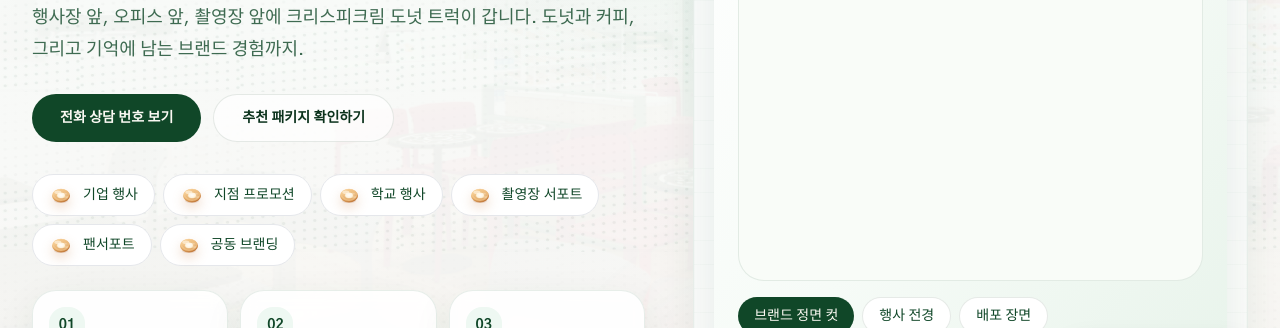
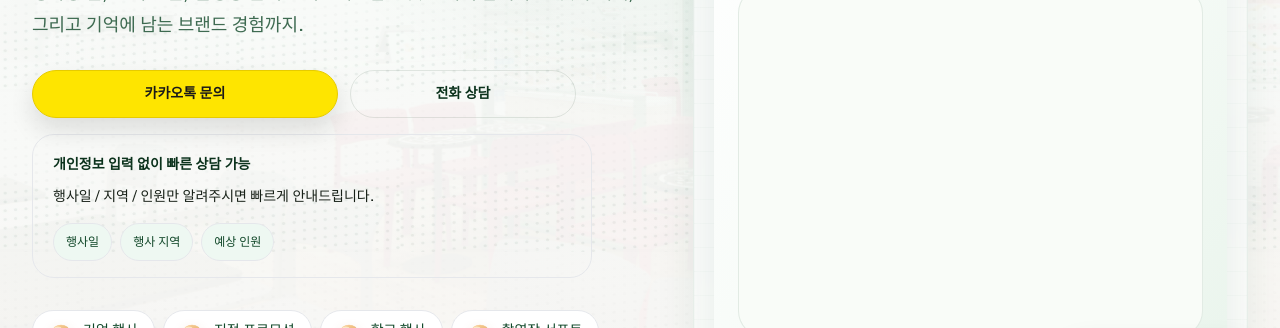
Before and after one commit to oreo4885-max/kkd-catering-landing, a Next.js app: page / in a window 1280 px wide. Shown: the part 388-716 px from the top of the page. Built offline with nearby package versions, Linux system fonts and the light colour scheme; no server answers.

Commit message:
전화 카카오 문의 동선 강화 및 상담 안내 정리

```diff
--- a/app/content.ts
+++ b/app/content.ts
@@ -388,7 +388,7 @@
 
   bottomCta: {
     title: "행사에 맞는 도넛트럭 상담을 바로 시작해 보세요",
-    description: "지역 담당 번호로 직접 연결해 행사일, 지역, 예상 인원 기준으로 빠르게 상담을 진행하실 수 있습니다.",
+    description: "전화 상담과 카카오톡 문의 중 편한 방식으로 연결해 행사일, 지역, 예상 인원 기준의 운영 방향을 빠르게 안내해드립니다.",
     primaryCta: {
       label: "지방권 전화 상담",
       href: "tel:051-501-6637",
--- a/components/landing/sections/bottom-cta-section.tsx
+++ b/components/landing/sections/bottom-cta-section.tsx
@@ -2,6 +2,7 @@
 
 export function BottomCtaSection() {
   const { contact, legal } = siteContent;
+  const kakaoInquiryUrl = process.env.NEXT_PUBLIC_KAKAO_INQUIRY_URL ?? "";
 
   return (
     <section className="py-16 sm:py-24">
@@ -27,6 +28,18 @@
               </div>
             ))}
           </div>
+          <div className="mt-5 rounded-[22px] border border-white/12 bg-white/8 px-4 py-4 text-sm leading-7 text-cream/84">
+            <p className="font-semibold text-white">빠른 상담 안내</p>
+            <div className="mt-2 flex flex-wrap gap-2">
+              {["행사일", "행사 지역", "예상 인원"].map((item) => (
+                <span key={item} className="rounded-full border border-white/12 bg-white/10 px-3 py-1 text-[12px] font-medium text-white/88">
+                  {item}
+                </span>
+              ))}
+            </div>
+            <p className="mt-2">개인정보 입력 없이 빠른 상담 가능</p>
+            <p className="text-cream/76">행사일 / 지역 / 인원만 알려주시면 빠르게 안내드립니다.</p>
+          </div>
           <p className="mt-4 text-sm text-cream/76">{contact.metroNotice}</p>
           <p className="mt-4 text-sm text-cream/72">
             상담 가능 시간(평일 기준) {contact.consultHours} | 점심시간 {contact.lunchBreak}
@@ -36,17 +49,27 @@
             <p>운영주체: {legal.operator}</p>
           </div>
           <div className="mt-8 flex flex-col gap-3 sm:flex-row">
+            {kakaoInquiryUrl ? (
+              <a
+                href={kakaoInquiryUrl}
+                target="_blank"
+                rel="noreferrer"
+                className="inline-flex h-12 items-center justify-center rounded-full border border-[#E6CB00] bg-[#FEE500] px-6 text-sm font-semibold text-[#191919] shadow-[0_14px_26px_rgba(25,25,25,0.14)] transition hover:-translate-y-0.5 hover:shadow-[0_18px_30px_rgba(25,25,25,0.18)]"
+              >
+                카카오톡 문의
+              </a>
+            ) : null}
             <a
               href={siteContent.bottomCta.primaryCta.href}
               className="inline-flex h-12 items-center justify-center rounded-full bg-white px-6 text-sm font-semibold text-forest-900 transition hover:bg-blush"
             >
-              {siteContent.bottomCta.primaryCta.label}
+              전화 상담
             </a>
             <a
               href={siteContent.bottomCta.secondaryCta.href}
               className="inline-flex h-12 items-center justify-center rounded-full border border-white/30 px-6 text-sm font-semibold text-cream transition hover:bg-white/10"
             >
-              {siteContent.bottomCta.secondaryCta.label}
+              추천 패키지 확인하기
             </a>
           </div>
         </div>
--- a/components/landing/sections/hero-section.tsx
+++ b/components/landing/sections/hero-section.tsx
@@ -27,6 +27,7 @@
   const { hero } = siteContent;
   const [activeShowcase, setActiveShowcase] = useState(0);
   const currentShowcase = showcaseItems[activeShowcase];
+  const kakaoInquiryUrl = process.env.NEXT_PUBLIC_KAKAO_INQUIRY_URL ?? "";
 
   return (
     <section className="relative overflow-hidden" id="hero">
@@ -40,19 +41,44 @@
             {hero.title}
           </h1>
           <p className="ko-body mt-4 max-w-2xl text-[15px] leading-7 text-forest-800/80 sm:mt-5 sm:text-lg sm:leading-8">{hero.subtitle}</p>
-          <div className="mt-6 flex flex-col gap-2.5 sm:mt-7 sm:flex-row sm:gap-3">
+          <div className="mt-6 grid gap-2.5 sm:mt-7 sm:max-w-[34rem] sm:grid-cols-[1.15fr_0.85fr] sm:gap-3">
+            {kakaoInquiryUrl ? (
+              <a
+                href={kakaoInquiryUrl}
+                target="_blank"
+                rel="noreferrer"
+                className="inline-flex h-11 items-center justify-center rounded-full border border-[#E6CB00] bg-[#FEE500] px-5 text-[13px] font-semibold text-[#191919] shadow-[0_12px_24px_rgba(25,25,25,0.12)] transition hover:-translate-y-0.5 hover:shadow-[0_16px_28px_rgba(25,25,25,0.16)] sm:h-12 sm:px-7 sm:text-sm"
+              >
+                카카오톡 문의
+              </a>
+            ) : (
+              <a
+                href={hero.primaryCta.href}
+                className="inline-flex h-11 items-center justify-center rounded-full bg-forest-800 px-5 text-[13px] font-semibold text-cream transition hover:bg-forest-900 sm:h-12 sm:px-7 sm:text-sm"
+              >
+                {hero.primaryCta.label}
+              </a>
+            )}
             <a
               href={hero.primaryCta.href}
-              className="inline-flex h-11 items-center justify-center rounded-full bg-forest-800 px-5 text-[13px] font-semibold text-cream transition hover:bg-forest-900 sm:h-12 sm:px-7 sm:text-sm"
+              className="inline-flex h-11 items-center justify-center rounded-full border border-forest-900/10 bg-white/78 px-5 text-[13px] font-semibold text-forest-900 transition hover:border-forest-700/30 hover:bg-white sm:h-12 sm:px-7 sm:text-sm"
             >
-              {hero.primaryCta.label}
+              전화 상담
             </a>
-            <a
-              href={hero.secondaryCta.href}
-              className="inline-flex h-11 items-center justify-center rounded-full border border-forest-900/10 bg-white/70 px-5 text-[13px] font-semibold text-forest-900 transition hover:border-forest-700/30 hover:bg-white sm:h-12 sm:px-7 sm:text-sm"
-            >
-              {hero.secondaryCta.label}
-            </a>
+          </div>
+          <div className="mt-4 max-w-[35rem] rounded-[22px] border border-forest-900/8 bg-white/72 px-4 py-3.5 text-[13px] leading-6 text-forest-800/84 sm:px-5 sm:py-4 sm:text-sm sm:leading-7">
+            <p className="font-semibold text-forest-900">개인정보 입력 없이 빠른 상담 가능</p>
+            <p className="mt-1">행사일 / 지역 / 인원만 알려주시면 빠르게 안내드립니다.</p>
+            <div className="mt-3 flex flex-wrap gap-2">
+              {["행사일", "행사 지역", "예상 인원"].map((item) => (
+                <span
+                  key={item}
+                  className="inline-flex rounded-full border border-forest-900/8 bg-forest-50 px-3 py-1 text-[12px] font-medium text-forest-800"
+                >
+                  {item}
+                </span>
+              ))}
+            </div>
           </div>
           <ul className="mt-6 flex flex-wrap gap-2 text-sm text-forest-800/80 sm:mt-8">
             {hero.badges.map((badge) => (
--- a/components/landing/sections/inquiry-section.tsx
+++ b/components/landing/sections/inquiry-section.tsx
@@ -2,6 +2,7 @@
 
 export function InquirySection() {
   const { contact, legal } = siteContent;
+  const kakaoInquiryUrl = process.env.NEXT_PUBLIC_KAKAO_INQUIRY_URL ?? "";
 
   return (
     <section className="py-14 sm:py-24" id="inquiry">
@@ -12,6 +13,23 @@
               <div className="rounded-[22px] bg-forest-800 px-5 py-5 text-base font-semibold leading-8 text-cream sm:px-6 sm:py-6 sm:text-[1.08rem] sm:leading-9">
                 <span className="text-white">전화 상담 시 업체명, 행사일, 예상 인원</span> 정도만 말씀해 주셔도
                 운영 가능 여부와 방향을 빠르게 안내드릴 수 있습니다.
+              </div>
+              {kakaoInquiryUrl ? (
+                <div className="mt-4 rounded-[22px] border border-[#E6CB00] bg-[#FFF6B1] px-4 py-4 text-[13px] leading-6 text-[#3a3110] sm:px-5 sm:text-sm sm:leading-7">
+                  <p className="font-semibold text-[#241b00]">카카오톡 문의 예시</p>
+                  <p className="mt-2 rounded-[18px] bg-white/65 px-4 py-3 font-medium text-[#3f3211]">
+                    “안녕하세요. 부산 / 5월 20일 / 120명 / 기업행사 문의드립니다.”
+                  </p>
+                </div>
+              ) : null}
+              <div className="mt-4 rounded-[20px] border border-forest-900/8 bg-white px-4 py-4 text-[13px] leading-6 text-forest-800/88 sm:px-5 sm:text-sm sm:leading-7">
+                <p className="font-semibold text-forest-900">일반 간식차와 다른 점</p>
+                <ul className="mt-2 space-y-1.5">
+                  <li>브랜드 인지도가 바로 보이는 현장 운영</li>
+                  <li>도넛 + 커피 조합으로 체감 만족도 강화</li>
+                  <li>사진이 남는 비주얼과 행사 분위기 연출</li>
+                  <li>공동 브랜딩 협의 가능</li>
+                </ul>
               </div>
               <div className="mt-4 rounded-[20px] border border-forest-900/8 bg-forest-50 px-4 py-3.5 text-[13px] leading-6 text-forest-800/88 sm:rounded-[22px] sm:py-4 sm:text-sm sm:leading-7">
                 <p className="font-semibold text-forest-900">{legal.pageNotice}</p>
@@ -24,10 +42,48 @@
           <div className="card-surface rounded-[28px] p-5 sm:rounded-[32px] sm:p-8" id="inquiry-contact">
             <div className="rounded-[24px] bg-forest-900 px-5 py-5 text-cream sm:px-6 sm:py-6">
               <p className="text-sm font-semibold uppercase tracking-[0.2em] text-[#ffd8d1]">Direct Call Guide</p>
-              <h3 className="ko-heading mt-3 text-2xl font-semibold leading-tight text-white sm:text-[2rem]">전화로 바로 상담하실 수 있습니다</h3>
+              <h3 className="ko-heading mt-3 text-2xl font-semibold leading-tight text-white sm:text-[2rem]">
+                문의 방식에 맞게 더 빠르게 연결해드립니다
+              </h3>
               <p className="mt-3 text-sm leading-7 text-cream/80 sm:text-base">
-                지역 담당 번호로 직접 연결해 행사일, 지역, 예상 인원만 말씀해 주시면 운영 가능 여부와 추천 패키지를 빠르게 안내드립니다.
+                전화는 빠른 일정 확인용, 카카오톡은 조건 정리와 텍스트 문의용으로 활용하시면 더 편하게 상담하실 수 있습니다.
               </p>
+              <div className="mt-5 grid gap-3 sm:grid-cols-2">
+                <a
+                  href={contact.contacts[0]?.href ?? "#inquiry-contact"}
+                  className="inline-flex min-h-[54px] items-center justify-center rounded-full bg-white px-5 text-sm font-semibold text-forest-900 transition hover:bg-blush"
+                >
+                  전화 상담 바로 연결
+                </a>
+                {kakaoInquiryUrl ? (
+                  <a
+                    href={kakaoInquiryUrl}
+                    target="_blank"
+                    rel="noreferrer"
+                    className="inline-flex min-h-[54px] items-center justify-center rounded-full border border-[#E6CB00] bg-[#FEE500] px-5 text-sm font-semibold text-[#191919] shadow-[0_14px_26px_rgba(25,25,25,0.14)] transition hover:-translate-y-0.5 hover:shadow-[0_18px_30px_rgba(25,25,25,0.18)]"
+                  >
+                    카카오톡 문의
+                  </a>
+                ) : (
+                  <a
+                    href="#inquiry-contact"
+                    className="inline-flex min-h-[54px] items-center justify-center rounded-full border border-white/18 bg-white/10 px-5 text-sm font-semibold text-white transition hover:bg-white/14"
+                  >
+                    문의 안내 보기
+                  </a>
+                )}
+              </div>
+              <div className="mt-4 rounded-[20px] border border-white/12 bg-white/8 px-4 py-3 text-[13px] leading-6 text-cream/86 sm:text-sm sm:leading-7">
+                <p className="font-semibold text-white">빠른 상담 안내</p>
+                <div className="mt-2 flex flex-wrap gap-2">
+                  {["행사일", "행사 지역", "예상 인원"].map((item) => (
+                    <span key={item} className="rounded-full border border-white/12 bg-white/10 px-3 py-1 text-[12px] font-medium text-white/88">
+                      {item}
+                    </span>
+                  ))}
+                </div>
+                <p className="mt-2 text-cream/76">행사일 / 지역 / 인원만 알려주셔도 추천 메뉴와 운영 방향을 빠르게 안내드립니다.</p>
+              </div>
             </div>
 
             <div className="mt-5 max-w-[420px]">
@@ -69,6 +125,25 @@
                 <p className="mt-2 text-forest-700/80">문의가 몰리는 시간대에는 순차적으로 연결될 수 있습니다.</p>
               </div>
             </div>
+
+            <div className="mt-4 grid gap-3 sm:grid-cols-2 xl:grid-cols-4">
+              <div className="rounded-[20px] border border-forest-900/8 bg-white px-4 py-4 text-[13px] leading-6 text-forest-800/86">
+                <p className="font-semibold text-forest-900">운영 가능 지역</p>
+                <p className="mt-2">부산, 김해, 대구, 창원, 울산 중심으로 상담 가능합니다.</p>
+              </div>
+              <div className="rounded-[20px] border border-forest-900/8 bg-white px-4 py-4 text-[13px] leading-6 text-forest-800/86">
+                <p className="font-semibold text-forest-900">권장 문의 시점</p>
+                <p className="mt-2">행사일 기준 최소 2주 전 문의 시 운영 가능성을 더 빠르게 안내드릴 수 있습니다.</p>
+              </div>
+              <div className="rounded-[20px] border border-forest-900/8 bg-white px-4 py-4 text-[13px] leading-6 text-forest-800/86">
+                <p className="font-semibold text-forest-900">전기 필요 여부</p>
+                <p className="mt-2">현장 전기 지원 가능 여부를 함께 알려주시면 운영 방식 확인이 더 빨라집니다.</p>
+              </div>
+              <div className="rounded-[20px] border border-forest-900/8 bg-white px-4 py-4 text-[13px] leading-6 text-forest-800/86">
+                <p className="font-semibold text-forest-900">최종 견적 안내</p>
+                <p className="mt-2">운영 시간, 동선, 설치 조건에 따라 최종 견적은 달라질 수 있습니다.</p>
+              </div>
+            </div>
           </div>
         </div>
       </div>
--- a/components/landing/sections/sticky-mobile-cta.tsx
+++ b/components/landing/sections/sticky-mobile-cta.tsx
@@ -31,7 +31,7 @@
               aria-label="카카오톡 실시간 문의"
             >
               <KakaoMark />
-            <span>카톡 문의</span>
+              <span>카카오톡 문의</span>
             </a>
           ) : (
             <a
```
Lines whose indentation alone changed are shown as unchanged.
